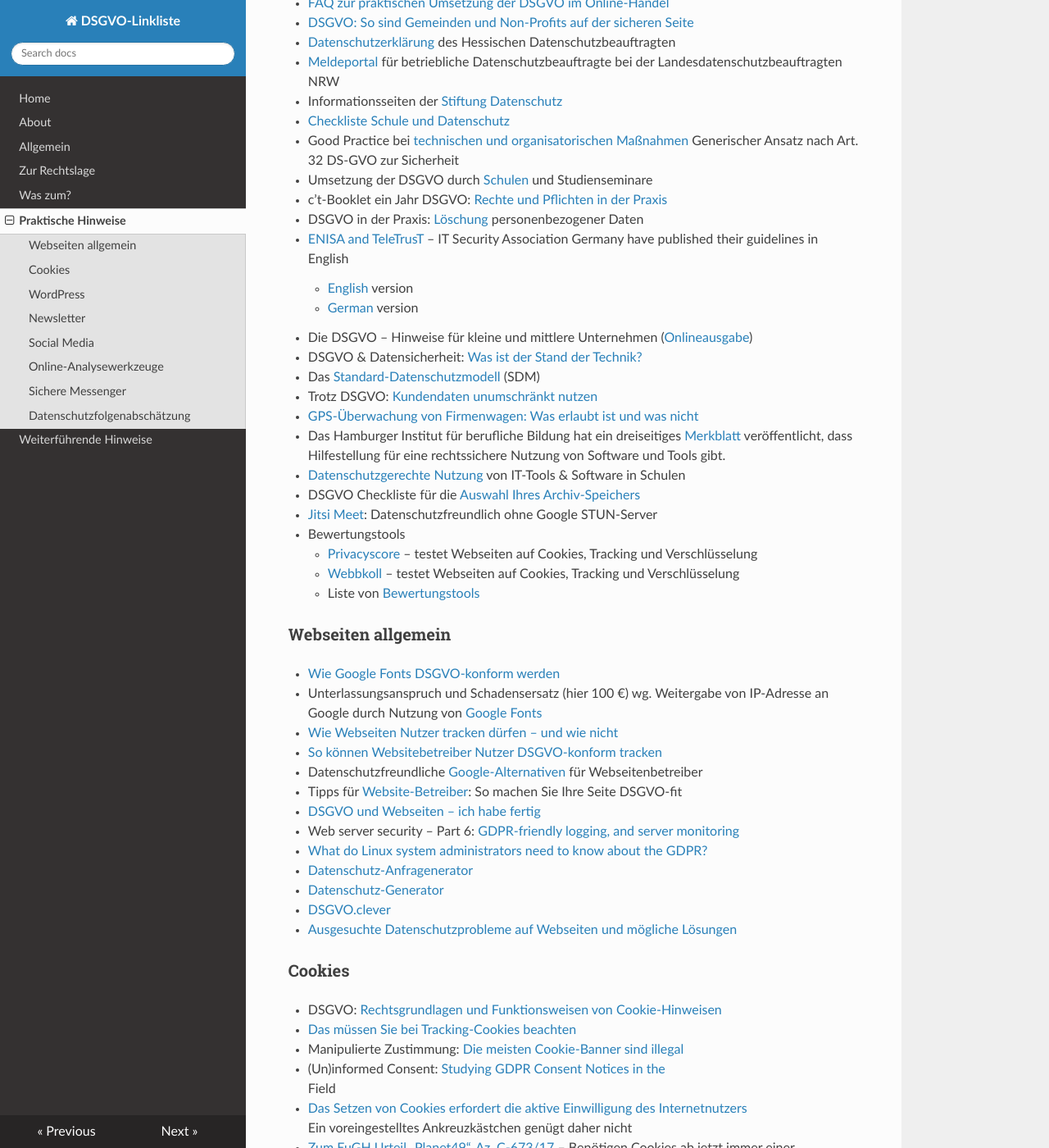
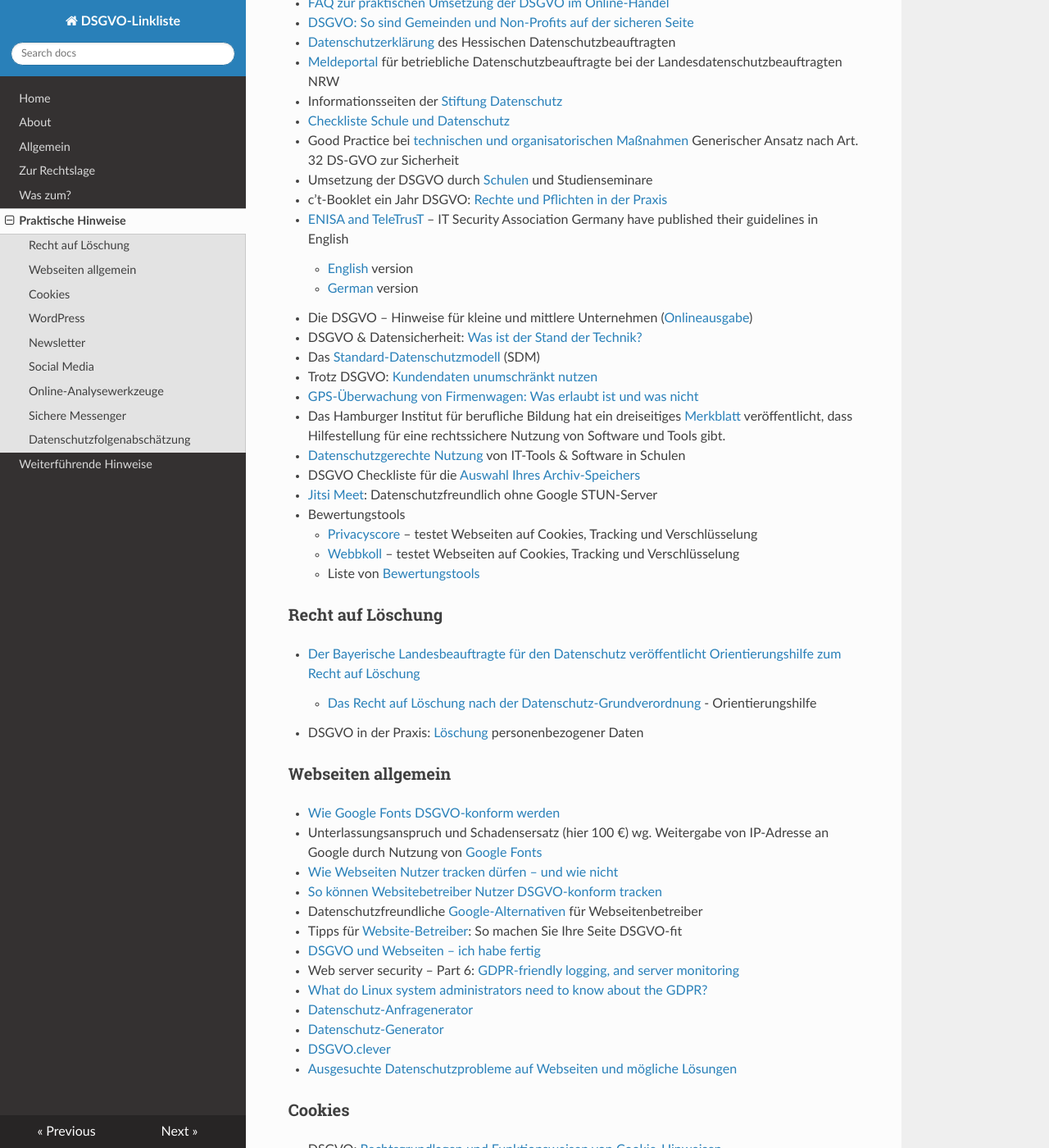
Before and after one commit to jrselzer/DSGVO-Linkliste, an MkDocs documentation site: the page built from docs/Praktische_Hinweise.md, in a window 1280 px wide and 1400 px high, scrolled down 499 px. Shown: the whole window at 82% size. Built offline with MkDocs 1.6.1, drawn with Linux system fonts in a browser that asks for light colours; nearby versions of some CDN libraries.

Commit message:
Orientierungshilfe zur Löschung des Bayerischen LfDI

```diff
--- a/docs/Praktische_Hinweise.md
+++ b/docs/Praktische_Hinweise.md
@@ -39,6 +38,12 @@ Praktische Hinweise
     * [Privacyscore](https://privacyscore.org) – testet Webseiten auf Cookies, Tracking und Verschlüsselung
     * [Webbkoll](https://webbkoll.dataskydd.net/) – testet Webseiten auf Cookies, Tracking und Verschlüsselung
     * Liste von [Bewertungstools](https://www.kuketz-blog.de/empfehlungsecke/#online-bewertungstools)
+
+### Recht auf Löschung
+* [Der Bayerische Landesbeauftragte für den Datenschutz veröffentlicht Orientierungshilfe zum Recht auf Löschung](https://www.datenschutz-bayern.de/presse/20220620_Recht_auf_Loeschung.html)
+    * [Das Recht auf Löschung nach der Datenschutz-Grundverordnung](https://www.datenschutz-bayern.de/datenschutzreform2018/OH_Loeschung.pdf) - Orientierungshilfe
+* DSGVO in der Praxis: [Löschung](https://www.heise.de/ratgeber/DSGVO-in-der-Praxis-Loeschung-personenbezogener-Daten-4932034.html) personenbezogener Daten
+
 ### Webseiten allgemein
 * [Wie Google Fonts DSGVO-konform werden](https://www.datenschutzbeauftragter-info.de/wie-google-fonts-dsgvo-konform-werden/)
 * Unterlassungsanspruch und Schadensersatz (hier 100 €) wg. Weitergabe von IP-Adresse an Google durch Nutzung von [Google Fonts](https://rewis.io/urteile/urteil/lhm-20-01-2022-3-o-1749320/)
```
Also changed, not shown: other parts of docs/Praktische_Hinweise.md (+0 -1 lines).
